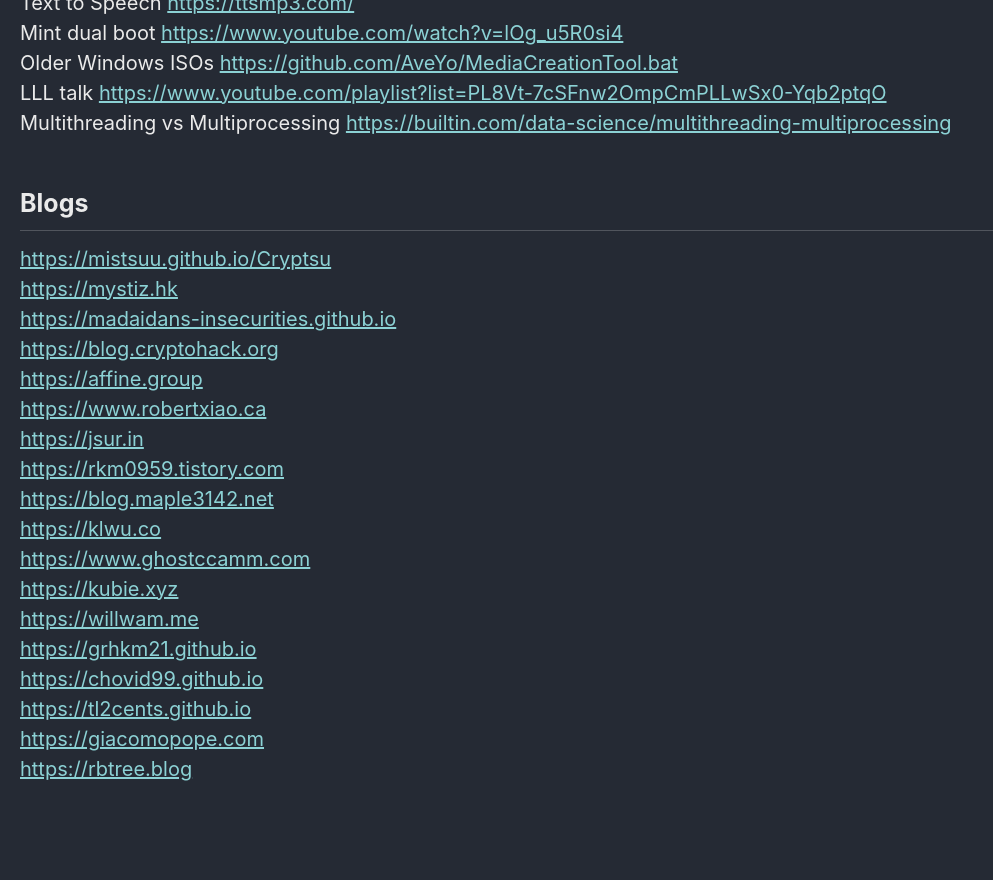
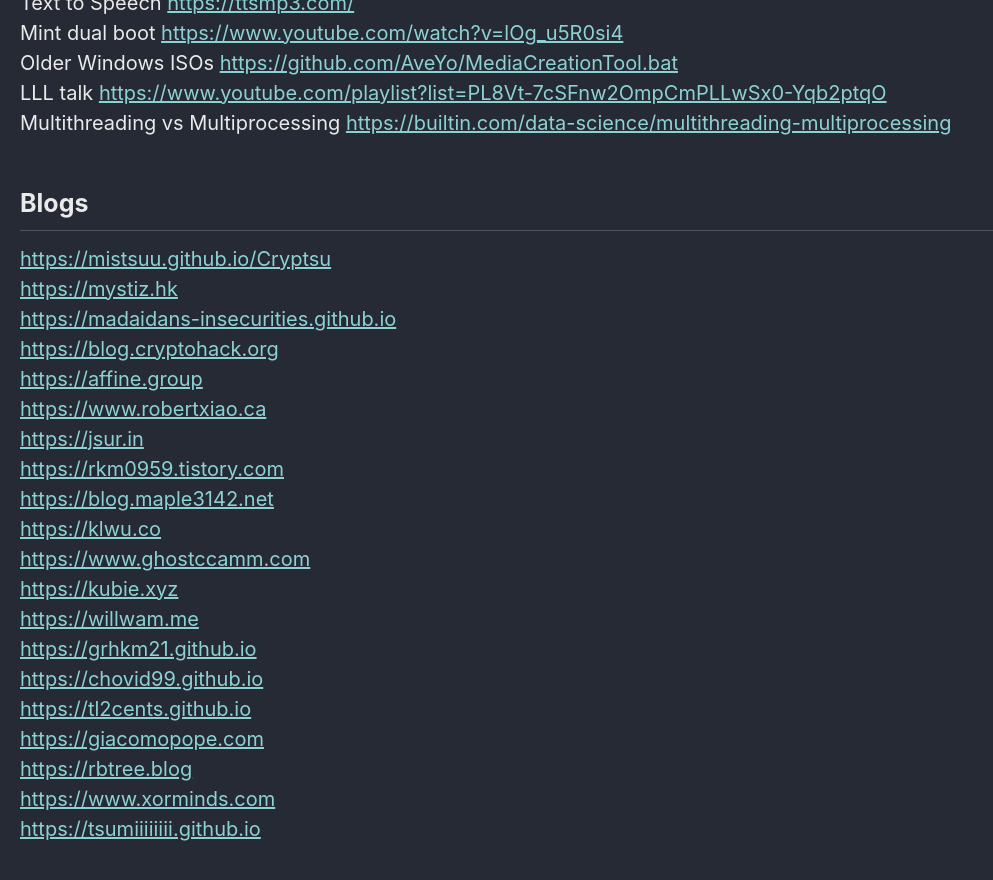
Before and after one commit to Connor-McCartney/Connor-McCartney.github.io, a Jekyll site: the page built from _pages/misc/resources.md, in a window 1280 px wide and 900 px high, scrolled down 1996 px. Shown: the top 880 px of the window, without its empty margins (0-993 px from the left). Built offline with Jekyll 4.4.1, drawn with Linux system fonts in a browser that asks for light colours; cached includes are drawn as plain includes; before the commit the page ends 2836 px from its top, so only the background shows below that.

Commit message:
Update resources.md

```diff
--- a/_pages/misc/resources.md
+++ b/_pages/misc/resources.md
@@ -86,3 +86,5 @@ Multithreading vs Multiprocessing <https://builtin.com/data-science/multithreadi
 <https://tl2cents.github.io> <br>
 <https://giacomopope.com> <br>
 <https://rbtree.blog> <br>
+<https://www.xorminds.com> <br>
+<https://tsumiiiiiiii.github.io> <br>
```
